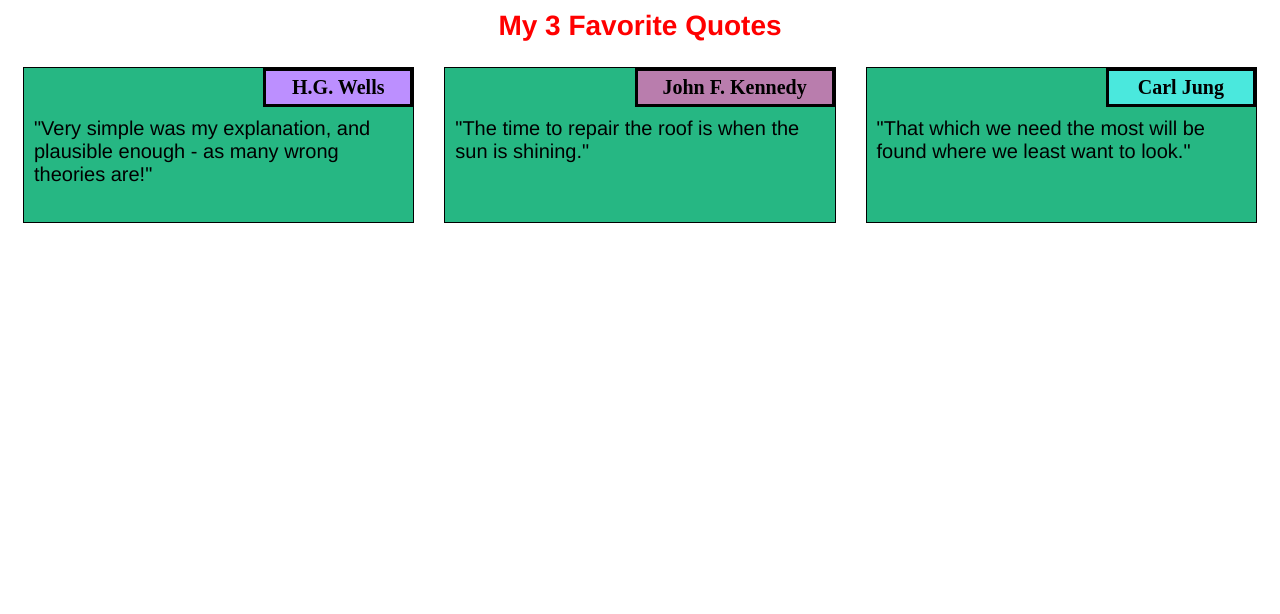
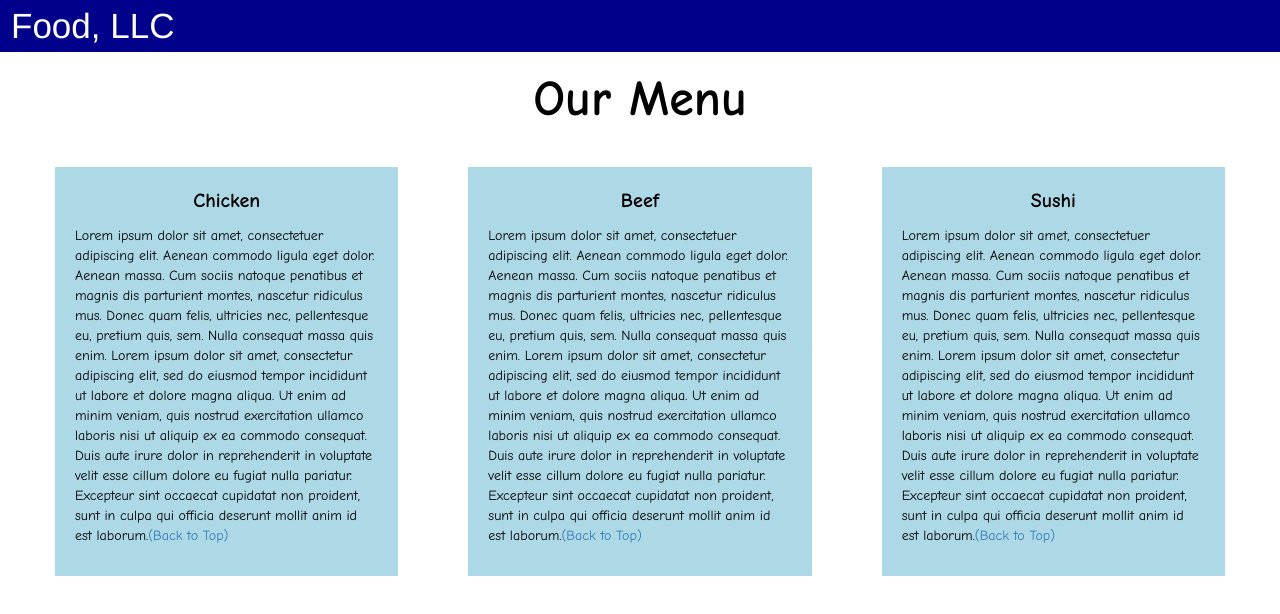
Before and after one commit to aryanxaveh/coursera-test, a plain HTML site: page index.html in a window 1280 px wide. Drawn offline with nearby package versions, Linux system fonts and the light colour scheme.

Commit message:
Add files via upload

```diff
--- a/index.html
+++ b/index.html
@@ -1,137 +1,77 @@
 <!DOCTYPE html>
 <html>
 <head>
-<meta charset="utf-8">
-<title>module2-solution</title>
+
+<title>Module3-Solution</title>
+
+  <meta name="viewport" content="width=device-width, initial-scale=1">
+  <link rel="stylesheet" href="https://maxcdn.bootstrapcdn.com/bootstrap/3.3.7/css/bootstrap.min.css">
+  <script src="https://ajax.googleapis.com/ajax/libs/jquery/3.3.1/jquery.min.js"></script>
+  <script src="https://maxcdn.bootstrapcdn.com/bootstrap/3.3.7/js/bootstrap.min.js"></script>
+
 </head>
-<style>
-  * {
-    box-sizing: border-box;
-  }
 
-  h1 {
-    margin: 10px;
-    text-align: center;
-    font-family: Helvetica;
-    font-weight: bold;
-    font-size: 175%;
-    color:red;
-  }
-  section {
-    position: relative;
-    padding: 15px;
-    width: 100%;
-  }
-
-  div {
-    position: relative;
-    background-color: #26b783;
-    border: 1px solid black;
-    width: 100%;
-    margin-left: auto;
-    margin-right: auto;
-    margin-bottom: auto;
-  }
-  .p1 {
-    float: right;
-    width: 150px;
-    padding: 5px;
-    margin: 0px;
-    border: 3px solid black;
-    text-align: center;
-    font-size: 125%;
-    font-weight: bold;
-    background-color: #bc8fff;
-
-  }
-  .p2 {
-    float: right;
-    color: black;
-    width: 200px;
-    padding: 5px;
-    margin: 0px;
-    border: 3px solid black;
-    text-align: center;
-    font-size: 125%;
-    font-weight: bold;
-    background-color: #b97dad;
-
-  }
-  .p3 {
-    color: black;
-    float: right;
-    width: 150px;
-    padding: 5px;
-    margin: 0px;
-    border: 3px solid black;
-    text-align: center;
-    font-size: 125%;
-    font-weight: bold;
-    background-color: #4ae8dd;
-
-  }
-  .content {
-    padding: 10px;
-    border: none;
-    background-color: #26b783;
-    font-family: Helvetica;
-    font-size: 125%;
-    color: black;
-    margin: 0px;
-    height: 115px;
-    overflow: auto;
-    clear: right;
-  }
+<meta name="viewport" content="width=device-width, initial-scale=1">
+<link rel="stylesheet" type="text/css" href="style.css">
 
 
-  @media (min-width: 992px){
-    .column-lg-4 {
-      float: left;
-      width: 33.33%;
-    }
-  }
 
-  @media (min-width: 768px) and (max-width: 991px){
-    .colmn-md-6 {
-      float: left;
-      width: 50%;
-      margin-left: auto;
-      margin-right: auto;
-    }
-    .colmn-md-12 {
-      float: left;
-      width: 100%;
-      margin-left: auto;
-      margin-right: auto;
-    }
-  }
-  @media (max-width: 767px){
-    .colmn-sm-12 {
-      float: left;
-      width: 100%;
-    }
-  }
-</style>
-<body >
-<h1>My 3 Favorite Quotes </h1>
-  <section class="column-lg-4 colmn-md-6 colmn-sm-12">
-    <div>
-      <p class="p1">H.G. Wells</p>
-      <p class="content">
-       "Very simple was my explanation, and plausible enough - as many wrong theories are!"
-      </p>
+<body>
+
+
+<nav class="navbar" id="top">
+  <div class="container-fluid">
+
+    <div class="navbar-header">
+      <button type="button" class="navbar-toggle" data-toggle="collapse" data-target="#myNavbar">
+        <span class="icon-bar"></span>
+        <span class="icon-bar"></span>
+        <span class="icon-bar"></span>
+      </button>
+      <a class="navbar-brand" href="#">Food, LLC</a>
     </div>
-  </section>
-  <section class="column-lg-4 colmn-md-6 colmn-sm-12">
-    <div>
-      <p class="p2">John F. Kennedy</p>
-      <p class="content">"The time to repair the roof is when the sun is shining."</p>
+
+    <div class="collapse" id="myNavbar">
+      <ul class="nav navbar-nav visible-xs">
+        <li><a class="menu-item" href="#">Chicken</a></li>
+        <li><a class="menu-item" href="#">Beef</a></li>
+        <li><a class="menu-item" href="#">Sushi</a></li>
+      </ul>
     </div>
-  </section>
-  <section class="column-lg-4 colmn-md-12 colmn-sm-12">
-  <div>
-    <p class="p3">Carl Jung</p>
-      <p class="content">"That which we need the most will be found where we least want to look."</p>
+
   </div>
+</nav>
+
+<h1 class="main-title">Our Menu</h1>
+
+
+
+<div class="row">
+
+  <div class="col-lg-4 col-md-6 col-sm-12">
+    <div class="content-box">
+      <p class="item-name">Chicken</p>
+      <p>Lorem ipsum dolor sit amet, consectetuer adipiscing elit. Aenean commodo ligula eget dolor. Aenean massa. Cum sociis natoque penatibus et magnis dis parturient montes, nascetur ridiculus mus. Donec quam felis, ultricies nec, pellentesque eu, pretium quis, sem. Nulla consequat massa quis enim. Lorem ipsum dolor sit amet, consectetur adipiscing elit, sed do eiusmod tempor incididunt ut labore et dolore magna aliqua. Ut enim ad minim veniam, quis nostrud exercitation ullamco laboris nisi ut aliquip ex ea commodo consequat. Duis aute irure dolor in reprehenderit in voluptate velit esse cillum dolore eu fugiat nulla pariatur. Excepteur sint occaecat cupidatat non proident, sunt in culpa qui officia deserunt mollit anim id est laborum.<a href="#top">(Back to Top)</a></p>
+    </div>
+  </div>
+
+  <div class="col-lg-4 col-md-6 col-sm-12">
+    <div class="content-box">
+      <p class="item-name">Beef</p>
+      <p>Lorem ipsum dolor sit amet, consectetuer adipiscing elit. Aenean commodo ligula eget dolor. Aenean massa. Cum sociis natoque penatibus et magnis dis parturient montes, nascetur ridiculus mus. Donec quam felis, ultricies nec, pellentesque eu, pretium quis, sem. Nulla consequat massa quis enim. Lorem ipsum dolor sit amet, consectetur adipiscing elit, sed do eiusmod tempor incididunt ut labore et dolore magna aliqua. Ut enim ad minim veniam, quis nostrud exercitation ullamco laboris nisi ut aliquip ex ea commodo consequat. Duis aute irure dolor in reprehenderit in voluptate velit esse cillum dolore eu fugiat nulla pariatur. Excepteur sint occaecat cupidatat non proident, sunt in culpa qui officia deserunt mollit anim id est laborum.<a href="#top">(Back to Top)</a></p>
+    </div>
+  </div>
+
+
+  <div class="col-lg-4 col-md-12 col-sm-12">
+    <div class="content-box">
+      <p class="item-name">Sushi</p>
+      <p>Lorem ipsum dolor sit amet, consectetuer adipiscing elit. Aenean commodo ligula eget dolor. Aenean massa. Cum sociis natoque penatibus et magnis dis parturient montes, nascetur ridiculus mus. Donec quam felis, ultricies nec, pellentesque eu, pretium quis, sem. Nulla consequat massa quis enim. Lorem ipsum dolor sit amet, consectetur adipiscing elit, sed do eiusmod tempor incididunt ut labore et dolore magna aliqua. Ut enim ad minim veniam, quis nostrud exercitation ullamco laboris nisi ut aliquip ex ea commodo consequat. Duis aute irure dolor in reprehenderit in voluptate velit esse cillum dolore eu fugiat nulla pariatur. Excepteur sint occaecat cupidatat non proident, sunt in culpa qui officia deserunt mollit anim id est laborum.<a href="#top">(Back to Top)</a></p>
+    </div>
+  </div>
+
+</div>
+
+
 </body>
 </html>
--- a/style.css
+++ b/style.css
@@ -1,137 +1,96 @@
-<!DOCTYPE html>
-<html>
-<head>
-<meta charset="utf-8">
-<title>module2-solution</title>
-</head>
-<style>
-  * {
-    box-sizing: border-box;
+.container-fluid{
+	margin: 0;
+	padding: 0;
 }
 
-  h1 {
-    margin: 10px;
+.navbar{
+	border-radius: 0px;
+	background-color: #00008B;
+}
+
+.navbar-brand{
+  font-size: 35px;
+  color: white;
+  padding-left: 25px;
+}
+
+.navbar-brand:hover{
+	color: white;
+}
+
+.nav{
+	margin: 0;
+	padding: 0;
+}
+
+.navbar-nav{
+  font-size: 25px;
   text-align: center;
-    font-family: Helvetica;
+  margin: 0;
+  padding: 0;
+}
+
+.navbar-toggle{
+	border: 2px solid white;
+	margin-right: 25px;
+}
+
+.icon-bar{
+	background-color: white;
+}
+
+
+.main-title{
+  margin-bottom: 15px;
+  text-align: center;
+  color: black;
+  font-size: 50px;
+  font-family: "Comic Sans MS", cursive, sans-serif;
   font-weight: bold;
-    font-size: 175%;
-    color:red;
 }
-  section {
-    position: relative;
-    padding: 15px;
+
+li{
+	box-sizing: border-box;
 	width: 100%;
 }
 
-  div {
-    position: relative;
-    background-color: #26b783;
-    border: 1px solid black;
+.menu-item{
+	padding: 0;
+	margin: 0;
 	width: 100%;
-    margin-left: auto;
-    margin-right: auto;
-    margin-bottom: auto;
+	background-color: #99dde7;
+	border-bottom: 1px solid black;
+	color: black;
+	display: block;
 }
-  .p1 {
-    float: right;
-    width: 150px;
-    padding: 5px;
-    margin: 0px;
-    border: 3px solid black;
-    text-align: center;
-    font-size: 125%;
-    font-weight: bold;
-    background-color: #bc8fff;
 
-  }
-  .p2 {
-    float: right;
-    color: black;
-    width: 200px;
-    padding: 5px;
-    margin: 0px;
-    border: 3px solid black;
-    text-align: center;
-    font-size: 125%;
-    font-weight: bold;
-    background-color: #b97dad;
-
-  }
-  .p3 {
-    color: black;
-    float: right;
-    width: 150px;
-    padding: 5px;
-    margin: 0px;
-    border: 3px solid black;
-    text-align: center;
-    font-size: 125%;
-    font-weight: bold;
-    background-color: #4ae8dd;
-
-  }
-  .content {
-    padding: 10px;
-    border: none;
-    background-color: #26b783;
-    font-family: Helvetica;
-    font-size: 125%;
-    color: black;
-    margin: 0px;
-    height: 115px;
-    overflow: auto;
-    clear: right;
+.menu-item:hover{
+	background-color: white;
+	color: #00008B;
 }
 
 
-  @media (min-width: 992px){
-    .column-lg-4 {
-      float: left;
-      width: 33.33%;
-    }
+
+.row{
+	margin: 20px;
 }
 
-  @media (min-width: 768px) and (max-width: 991px){
-    .colmn-md-6 {
-      float: left;
-      width: 50%;
-      margin-left: auto;
-      margin-right: auto;
+.content-box{
+	margin: 20px;
+	width: auto;
+	height: auto;
+	color: black;
+	background-color: #ADD8E6;
+	font-family: "Comic Sans MS", cursive, sans-serif;
+	padding: 20px;
 }
-    .colmn-md-12 {
-      float: left;
-      width: 100%;
-      margin-left: auto;
-      margin-right: auto;
+
+.item-name{
+	text-align: center;
+	font-size: 20px;
+	font-weight: bold;
 }
+
+#top{
+
 }
-  @media (max-width: 767px){
-    .colmn-sm-12 {
-      float: left;
-      width: 100%;
-    }
-  }
-</style>
-<body >
-<h1>My 3 Favorite Quotes </h1>
-  <section class="column-lg-4 colmn-md-6 colmn-sm-12">
-    <div>
-      <p class="p1">H.G. Wells</p>
-      <p class="content">
-       "Very simple was my explanation, and plausible enough - as many wrong theories are!"
-      </p>
-    </div>
-  </section>
-  <section class="column-lg-4 colmn-md-6 colmn-sm-12">
-    <div>
-      <p class="p2">John F. Kennedy</p>
-      <p class="content">"The time to repair the roof is when the sun is shining."</p>
-    </div>
-  </section>
-  <section class="column-lg-4 colmn-md-12 colmn-sm-12">
-  <div>
-    <p class="p3">Carl Jung</p>
-      <p class="content">"That which we need the most will be found where we least want to look."</p>
-  </div>
-</body>
-</html>
```
Lines whose indentation alone changed are shown as unchanged.
